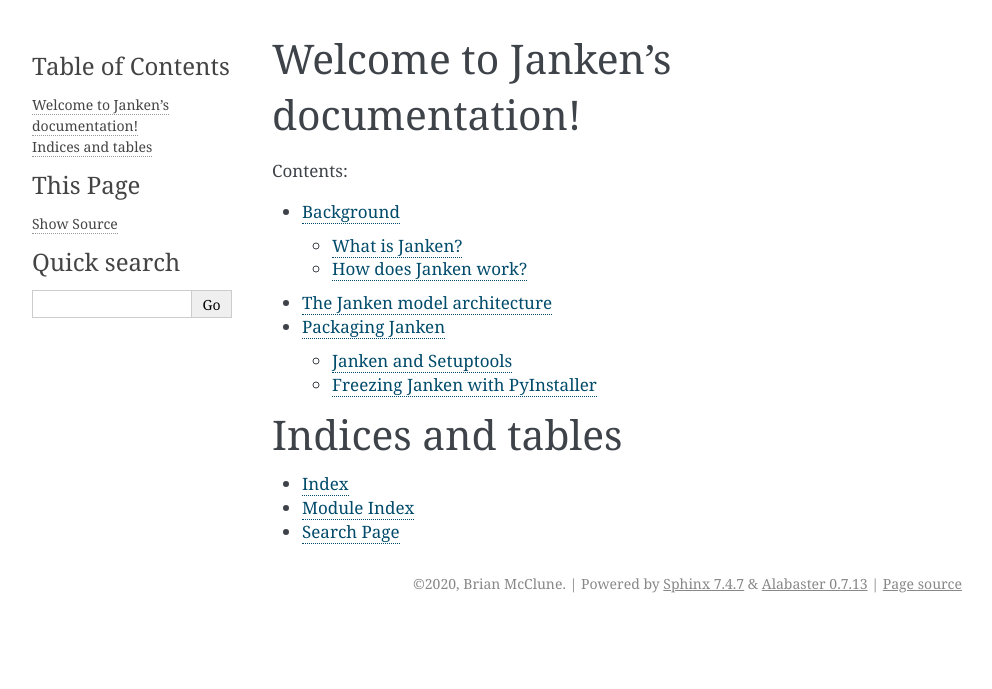
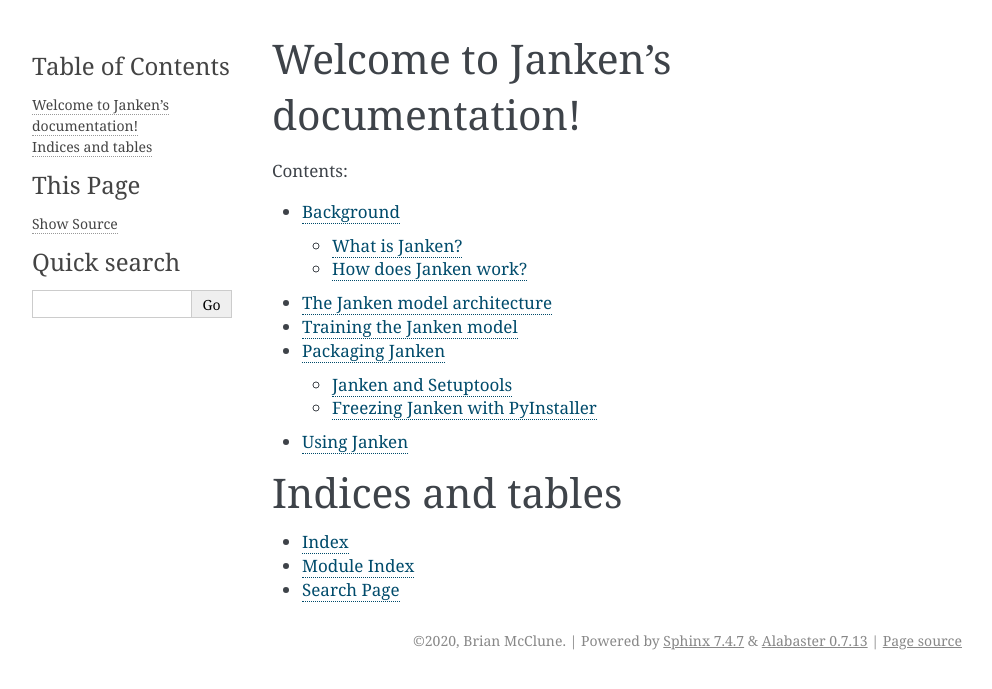
Before and after one commit to brian-mcclune-nnl/ils-ml, a Sphinx documentation site: the page built from doc/index.rst, in a window 1280 px wide. Shown: the top 689 px of the page, without its empty margins (148-1140 px from the left). Built offline with Sphinx 7.4.7, drawn with Linux system fonts in a browser that asks for light colours; the version number could not be read and is left out.

Commit message:
added stub sections for training and use to docs

```diff
--- a/doc/index.rst
+++ b/doc/index.rst
@@ -12,7 +12,9 @@
 
    background
    architecture
+   training
    packaging
+   using
 
 
 Indices and tables
--- /dev/null
+++ b/doc/training.rst
@@ -0,0 +1,6 @@
+Training the Janken model
+=========================
+
+.. warning::
+
+   Under construction!
--- /dev/null
+++ b/doc/using.rst
@@ -0,0 +1,6 @@
+Using Janken
+============
+
+.. warning::
+
+   Under construction!
```
